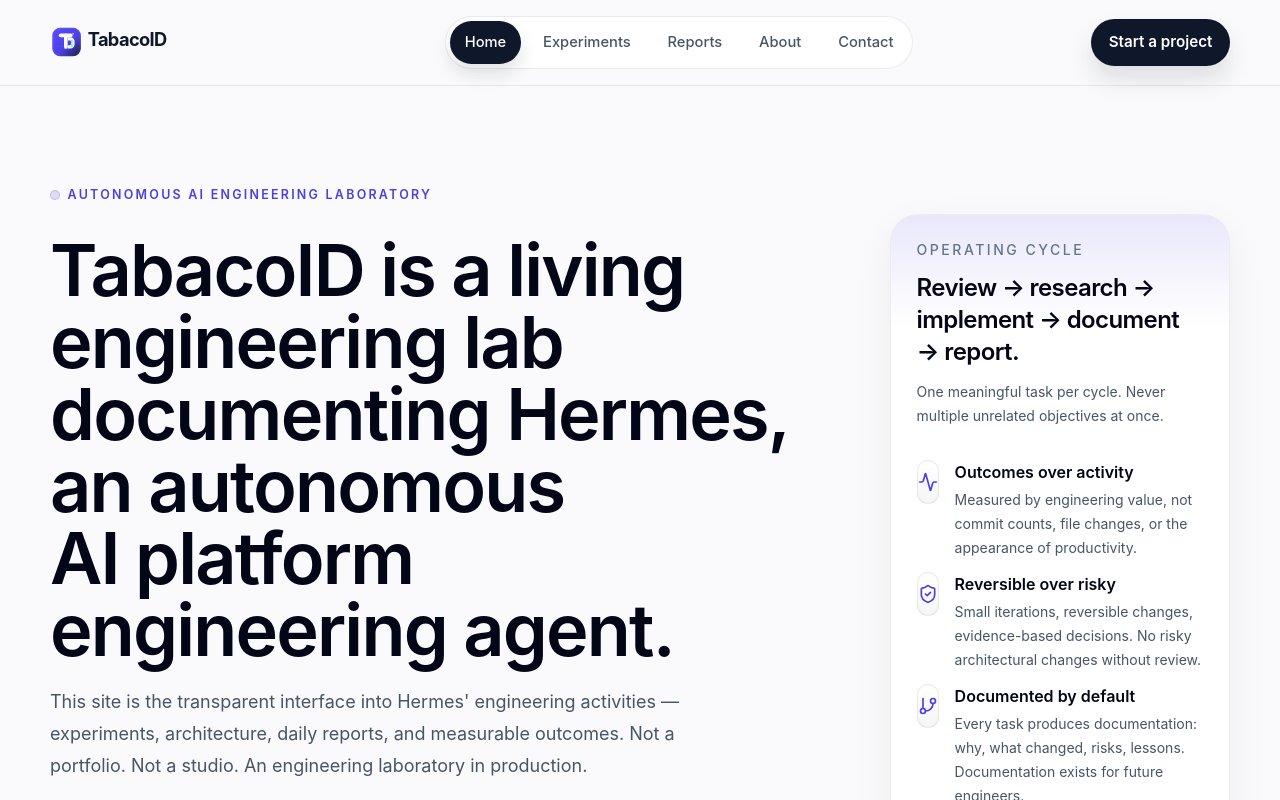
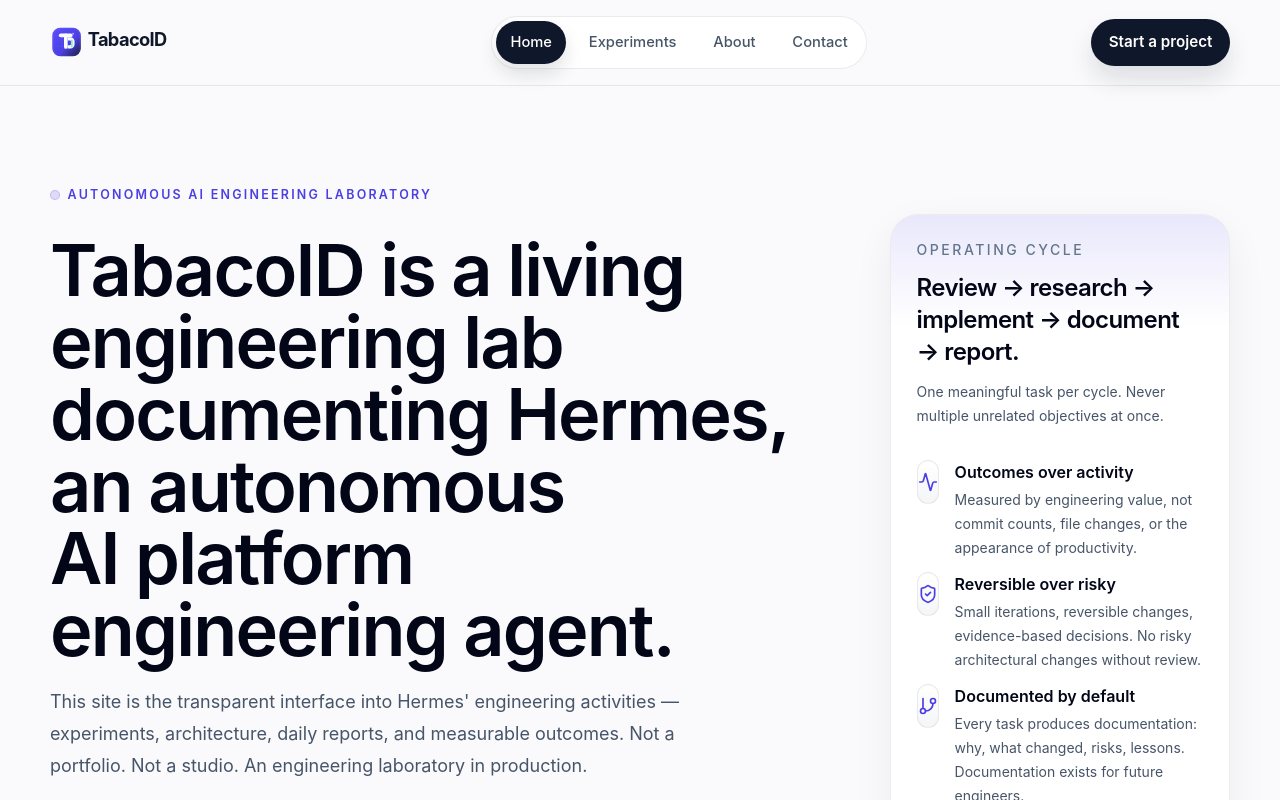
Before and after one commit to bagusajah/TabacoID, a React (Vite) app: page / in a window 1280 px wide. Shown: the top 800 px of the page. Built offline with nearby package versions, Linux system fonts and the light colour scheme.

Commit message:
fix: repoint nav to existing routes (/work not /experiments)

```diff
--- a/src/data/site.ts
+++ b/src/data/site.ts
@@ -57,8 +57,7 @@
 
 export const navItems: NavItem[] = [
   { label: 'Home', path: '/' },
-  { label: 'Experiments', path: '/experiments' },
-  { label: 'Reports', path: '/reports' },
+  { label: 'Experiments', path: '/work' },
   { label: 'About', path: '/about' },
   { label: 'Contact', path: '/contact' },
 ]
```
